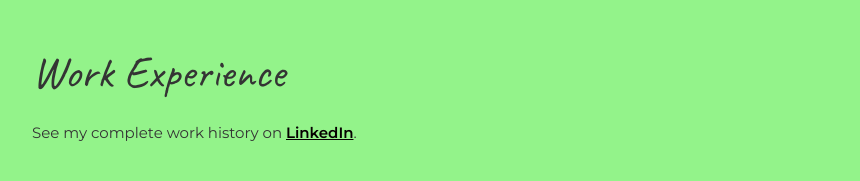
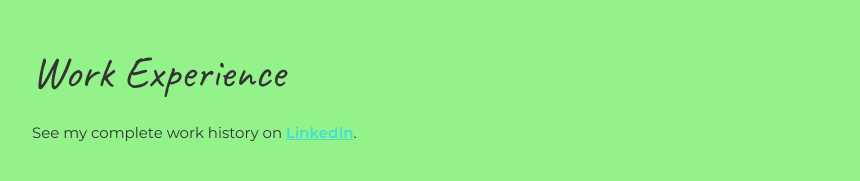
Before and after one commit to m-AlSoufi/m-AlSoufi.git.io, a plain HTML site: page index.html in a window 1280 px wide. Shown: the part 1640-1821 px from the top of the page, without its empty margins (208-1068 px from the left). Drawn offline with Linux system fonts and the light colour scheme.

Commit message:
color change

```diff
--- a/CSS/styles.css
+++ b/CSS/styles.css
@@ -30,7 +30,7 @@ html {
     width: 300px;
   }
   a {
-    color: rgb(5, 0, 0);
+    color: turquoise;
     font-weight: bold;
   }
   .resume-link{
```
